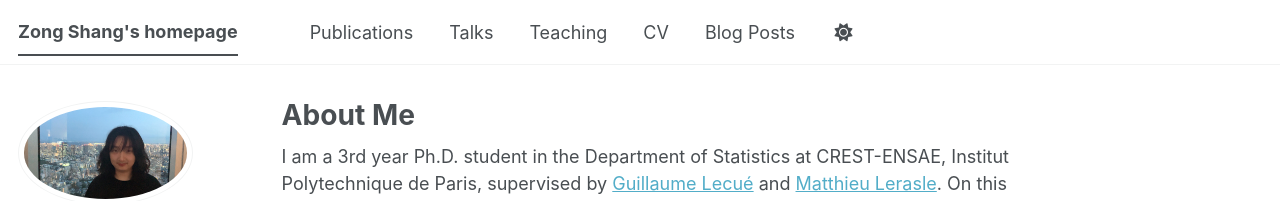
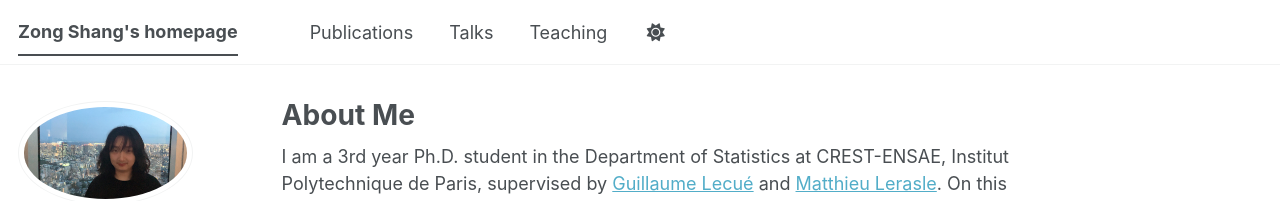
Before and after one commit to zong-shang/zong-shang.github.io, a Jekyll site: the page built from _pages/about.md, in a window 1280 px wide. Shown: the top 201 px of the page. Built offline with Jekyll 4.4.1, drawn with Linux system fonts in a browser that asks for light colours; a script bundle is joined from its source files by our own code; library files that are not in the unit come from our copies.

Commit message:
Update navigation.yml

```diff
--- a/_data/navigation.yml
+++ b/_data/navigation.yml
@@ -8,9 +8,3 @@ main:
 
   - title: "Teaching"
     url: /teaching/
-
-  - title: "CV"
-    url: /cv/
-
-  - title: "Blog Posts"
-    url: /year-archive/
```
